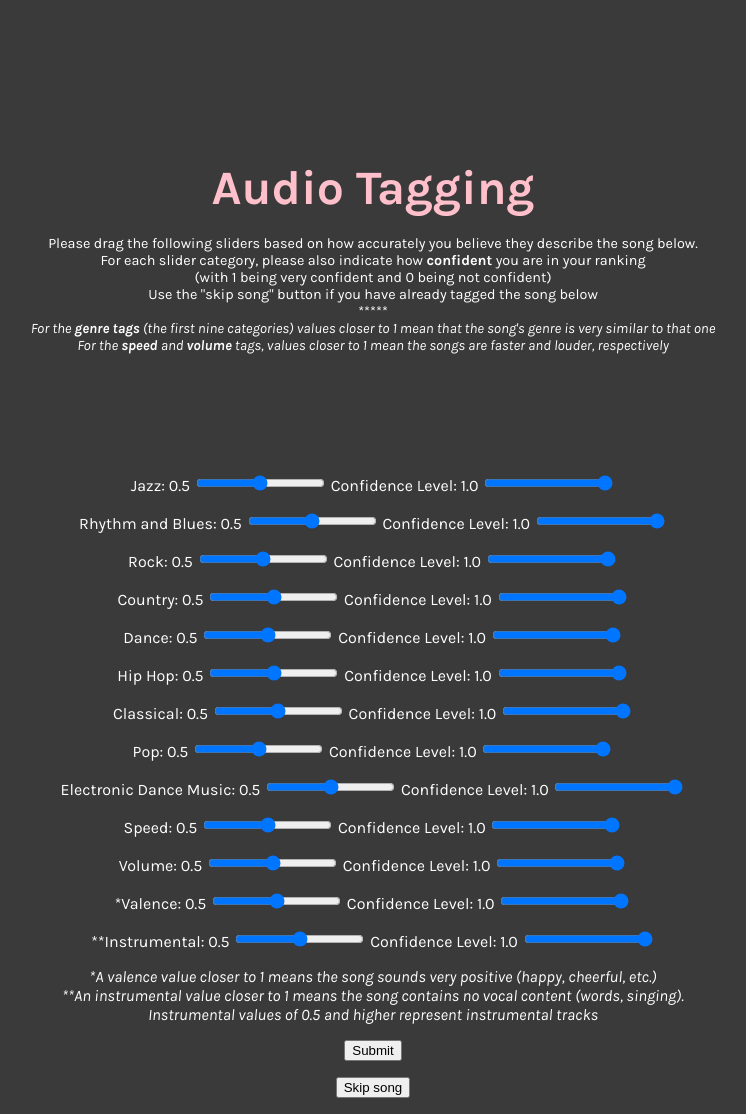
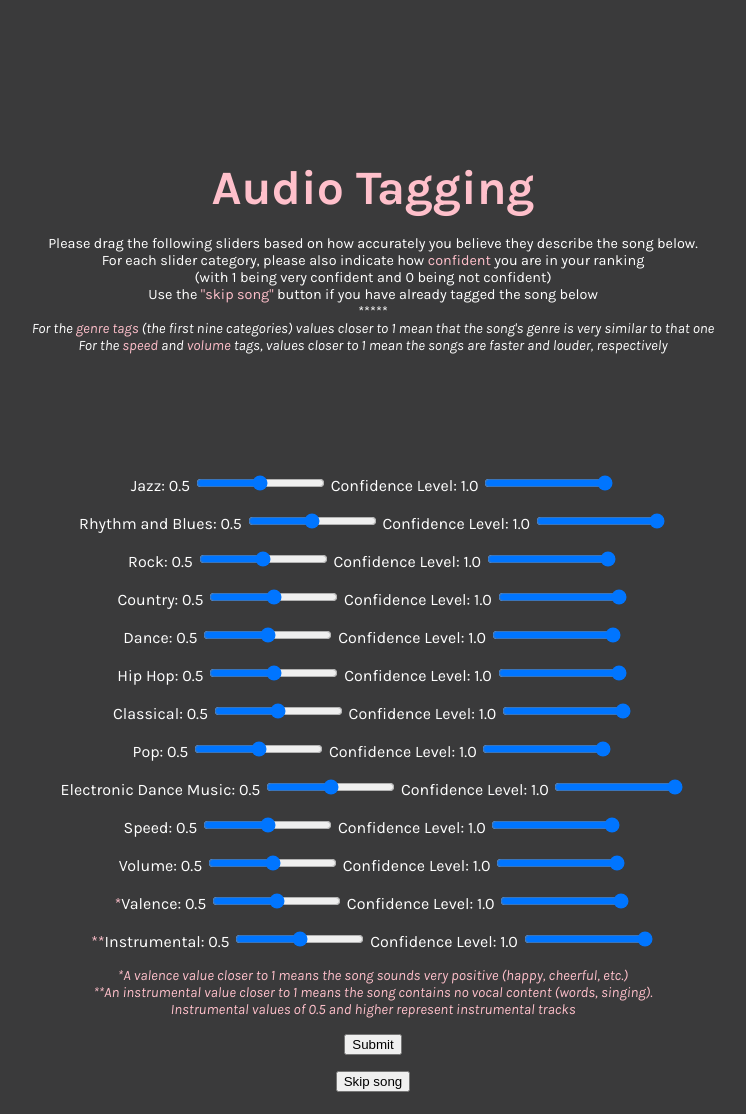
Before and after one commit to nautilusinternship/audio-tagging, a Flask app: template templates/index.html in a window 1280 px wide. Shown: the whole page, without its empty margins (267-1013 px from the left). After the commit the page ends 1092 px from the top, so only its background shows below. Run offline with Flask 2, Linux system fonts and the light colour scheme; the template is opened without the code that fills it, so the values that code supplies are empty.

Commit message:
Minor css change

```diff
--- a/templates/index.html
+++ b/templates/index.html
@@ -25,17 +25,17 @@
   <br>
   <div id="description">Please drag the following sliders based on how accurately you believe they describe the song below.
   <br>
-   For each slider category, please also indicate how <b>confident</b> you are in your ranking
+   For each slider category, please also indicate how <span class="pink">confident</span> you are in your ranking
    <br>
    (with 1 being very confident and 0 being not confident)
   <br>
-  Use the "skip song" button if you have already tagged the song below
+  Use the <span class="pink">"skip song"</span> button if you have already tagged the song below
   <br>
   *****
   <br><i>
-  For the <b>genre tags</b> (the first nine categories) values closer to 1 mean that the song's genre is very similar to that one
+  For the <span class="pink">genre tags</span> (the first nine categories) values closer to 1 mean that the song's genre is very similar to that one
   <br>
-  For the <b>speed</b> and <b>volume</b> tags, values closer to 1 mean the songs are faster and louder, respectively
+  For the <span class="pink">speed</span> and <span class="pink">volume</span> tags, values closer to 1 mean the songs are faster and louder, respectively
   </i>
 </div>
   <br>
@@ -140,20 +140,20 @@
       </p>
 
       <p>
-        *Valence: <text id="valence-text"> 0.5 </text>
+        <span class="pink">*</span>Valence: <text id="valence-text"> 0.5 </text>
         <input type="range" min="0.0" max="1.0" step="0.01" value="0.5" name="valence" onChange='displayValue(valence)' />
         Confidence Level: <text id="valenceconf-text"> 1.0 </text>
         <input type="range" min="0.01" max="1.0" step="0.01" value="1.0" name="valenceconf" onChange='displayValue(valenceconf)' />
       </p>
 
       <p>
-        **Instrumental: <text id="instru-text"> 0.5 </text>
+        <span class="pink">**</span>Instrumental: <text id="instru-text"> 0.5 </text>
         <input type="range" min="0.0" max="1.0" step="0.01" value="0.5" name="instru" onChange='displayValue(instru)' />
         Confidence Level: <text id="instruconf-text"> 1.0 </text>
         <input type="range" min="0.01" max="1.0" step="0.01" value="1.0" name="instruconf" onChange='displayValue(instruconf)' />
       </p>
 
-      <div id="bottom text"><i>*A valence value closer to 1 means the song sounds very positive (happy, cheerful, etc.)
+      <div id="bottom-text"><i>*A valence value closer to 1 means the song sounds very positive (happy, cheerful, etc.)
         <br>
         **An instrumental value closer to 1 means the song contains no vocal content (words, singing).
         <br>
```
